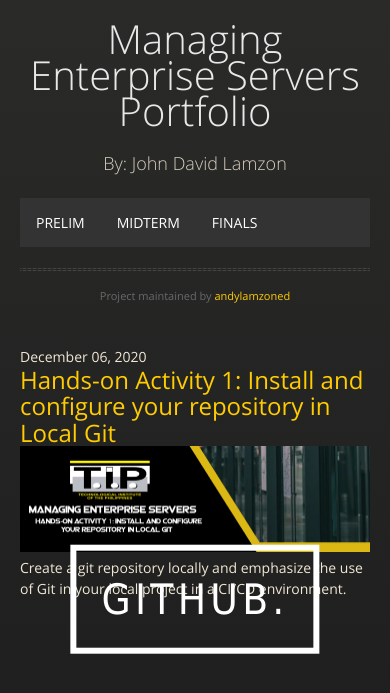
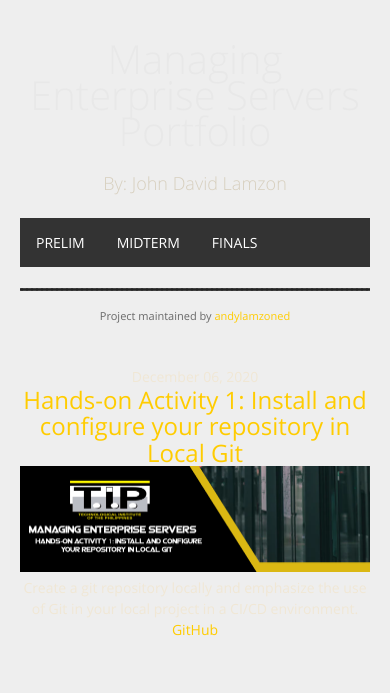
Before and after one commit to andylamzoned/andylamzoned.github.io, a Jekyll site: the page built from index.md, in a window 390 px wide. Shown: the top 693 px of the page. Built offline with Jekyll 4.4.1, drawn with Linux system fonts in a browser that asks for light colours.

Commit message:
default.html test

```diff
--- a/_layouts/default.html
+++ b/_layouts/default.html
@@ -50,7 +50,7 @@
           </header>
           <a href="" class="image fit"><img src="assets/images/HA1.jpg" alt="" /></a>
           <p>Create a git repository locally and emphasize the use of Git in your local project in a CI/CD environment.</p>
-          <a href="#" class="ghost">GitHub.</a>
+          <a href="#" class="ghost">GitHub</a>
 				</article>
 
 
--- a/assets/css/main.css
+++ b/assets/css/main.css
@@ -167,35 +167,28 @@ ul {
 							margin-left: -0.5rem;
 						}
 
-.ghost
-            {
-                /* position centered */
-               display:inline-block;
-                position: relative;
-                top: 50%;
-                left:50%;
-                -webkit-transform: translateX(-50%) translateY(-50%);
-                -ms-transform: translateX(-50%) translateY(-50%);
-                transform: translateX(-50%) translateY(-50%);
-                /* text styles */
-                font-family: Tahoma, Verdana, Segoe, sans-serif;
-                font-size: 3em;
-                letter-spacing: 0.1em;
-                color:#ffffff;
-                /* modify text */
-                text-decoration:none;
-                text-transform:uppercase;
-                text-rendering:optimizeLegibility;
-                /* add a border */
-                border:0.15em solid #fff;
-                padding:0.4em 0.6em;
-                /* animate the change */
-                -webkit-transition: color 300ms, background 500ms, border-color 700ms;
-                transition: color 300ms, background 500ms, border-color 700ms;
-            }
-            .ghost:hover
-            {
-                background:#91f21b;
-                border-color:#91f21b;
-                color:#545e7a;
-            }
+body {
+  background: #eee;
+  text-align: center;
+  padding-top: 20px;
+}
+
+.ghost-button {
+    color: #009688;
+    background: #fff;
+    border: 1px solid #009688;
+    font-size: 17px;
+    padding: 7px 12px;
+    font-weight: normal;
+    margin: 6px 0;
+    margin-right: 12px;
+    display: inline-block;
+    text-decoration: none;
+    font-family: 'Open Sans', sans-serif;
+    min-width: 120px;
+}
+
+.ghost-button:hover, .ghost-button:active {
+  color:#fff;
+  background:#009688;
+}
```
